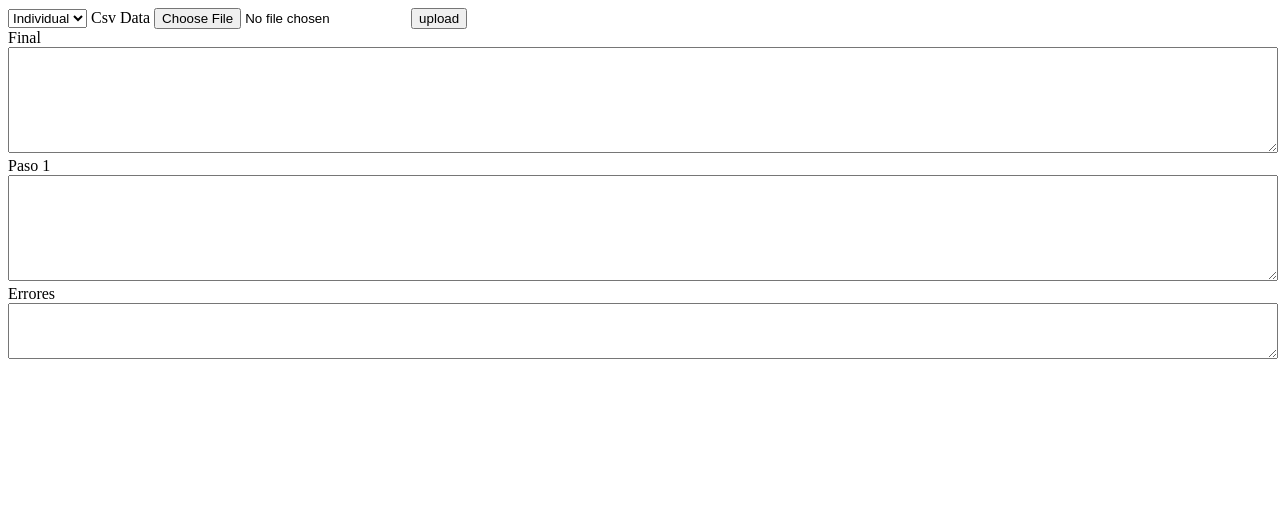
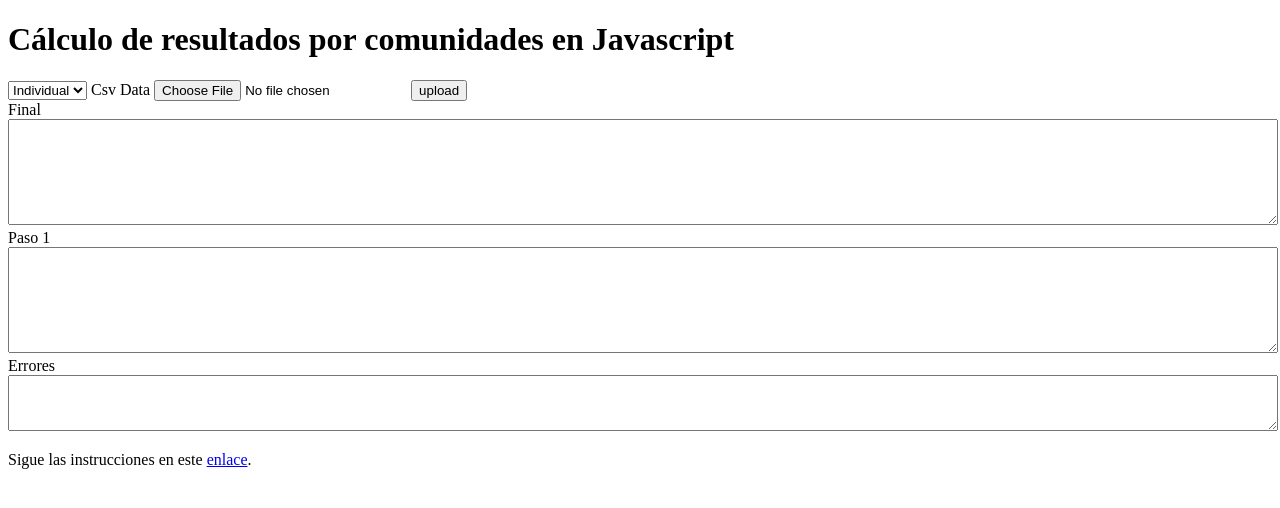
Before and after one commit to eventos-orientacion/resultados-comunidades-js, a plain HTML site: page index.html in a window 1280 px wide. Drawn offline with Linux system fonts and the light colour scheme.

Commit message:
mejorar las instrucciones añadiendo github pages

```diff
--- a/index.html
+++ b/index.html
@@ -5,9 +5,10 @@
     <!--<script src="https://rawgit.com/mholt/PapaParse/master/papaparse.js"></script>-->
     <script src="./papaparse.js"></script>
     <script src="./cecParser.js"></script>
-    <title>CEC2016</title>
+    <title>CEC</title>
 </head>
 <body>
+	<h1>Cálculo de resultados por comunidades en Javascript</h1>
 	<div>
 		<select id="stage">
 			<option type="radio" value="INDIVIDUAL">Individual</option>
@@ -29,5 +30,8 @@
 	  <label for="area-errors">Errores</label>
 		<textarea id="area-errors" style="width: 100%; height: 50px;"></textarea>
 	</div>
+	<p>
+		Sigue las instrucciones en este <a href="https://github.com/eventos-orientacion/resultados-comunidades-js">enlace</a>.
+	</p>
 </body>
 </html>
```
Also changed, not shown: 1 other file.
